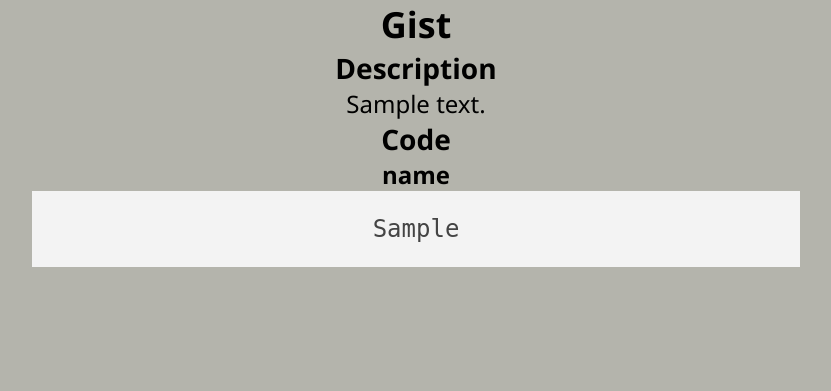
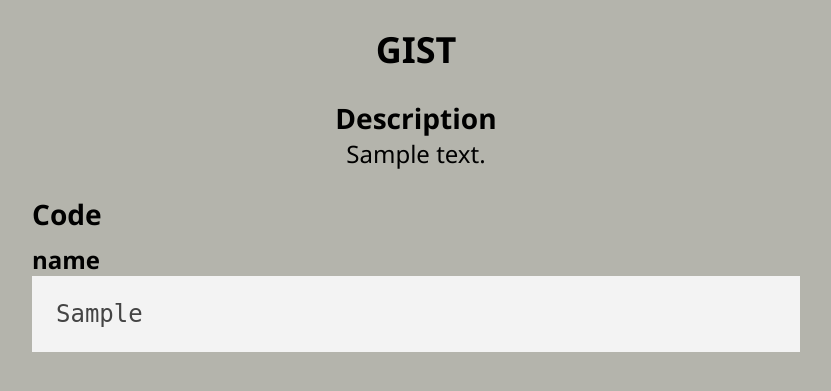
Before and after one commit to MeisQuietude/gist-storage, a Flask app: template templates/gist/description.html in a window 1280 px wide. Shown: the part 80-471 px from the top of the page, without its empty margins (224-1055 px from the left). Run offline with Flask 2, Linux system fonts and the light colour scheme; the template is opened without the code that fills it: most values are stand-ins (such as "Sample title", 1, 10 or a date in 2020); some libraries are stand-ins or nearby versions.

Commit message:
visual improvements

```diff
--- a/sass/form-create-gist.sass
+++ b/sass/form-create-gist.sass
@@ -11,14 +11,12 @@ input
 input[type='button']
   height: 5vh
 
-textarea.code
+textarea
+  text-align: left
   resize: none
   overflow: auto
   white-space: nowrap
   height: 40vh
-
-.head-wrap
-  margin: 25px 0
 
 .gist
   display: flex
--- /dev/null
+++ b/sass/gist-description.sass
@@ -0,0 +1,10 @@
+@import "variables"
+
+section.description
+  margin-top: 15px
+
+.code
+  text-align: left
+  margin-top: 25px
+  > section > .snippet
+    margin-top: 10px
--- a/sass/layout.sass
+++ b/sass/layout.sass
@@ -34,3 +34,8 @@ main
   text-align: center
   padding: 0 20vw
   overflow-x: hidden
+
+
+.head-wrap
+  margin: 25px 0
+  text-transform: uppercase
--- /dev/null
+++ b/static/css/gist-description.css
@@ -0,0 +1,13 @@
+section.description {
+  margin-top: 15px;
+}
+
+.code {
+  text-align: left;
+  margin-top: 25px;
+}
+.code > section > .snippet {
+  margin-top: 10px;
+}
+
+/*# sourceMappingURL=gist-description.css.map */
--- a/static/css/layout.css
+++ b/static/css/layout.css
@@ -39,4 +39,9 @@ main {
   overflow-x: hidden;
 }
 
+.head-wrap {
+  margin: 25px 0;
+  text-transform: uppercase;
+}
+
 /*# sourceMappingURL=layout.css.map */
```
Also changed, not shown: static/css/form-create-gist.css (+2 -5 lines), 3 other files.
